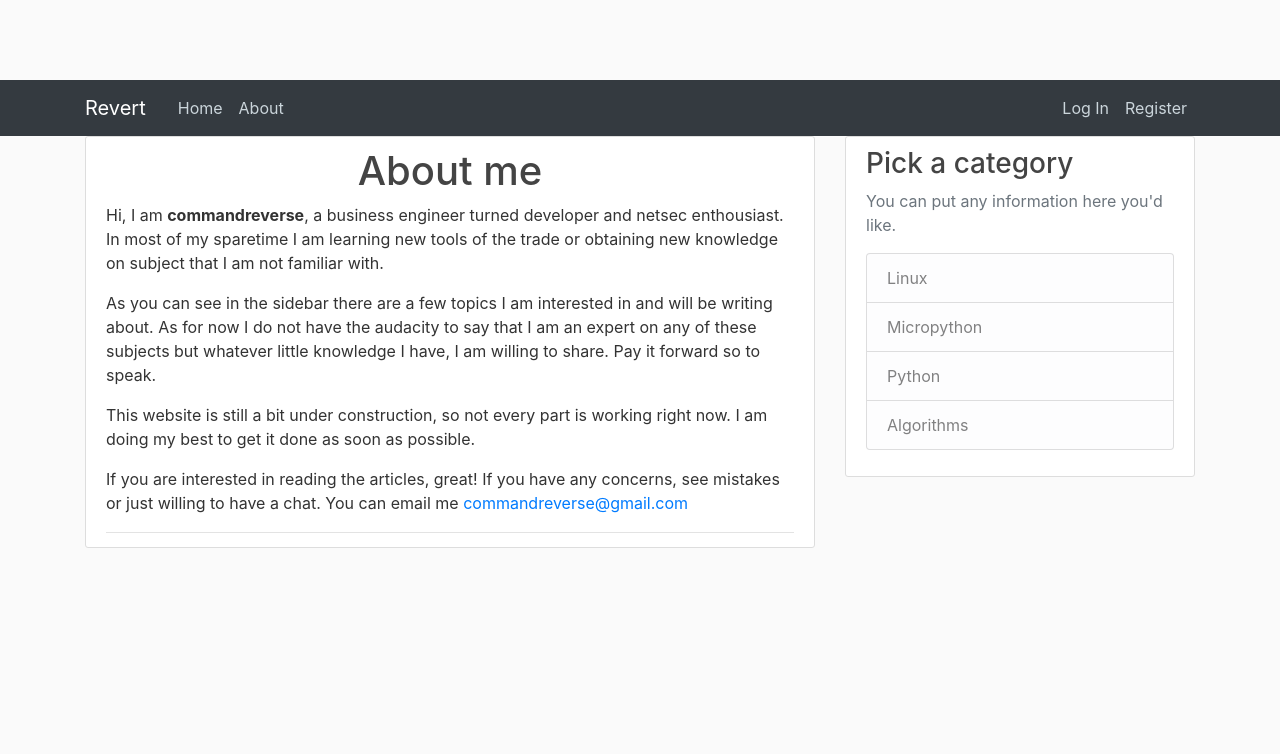
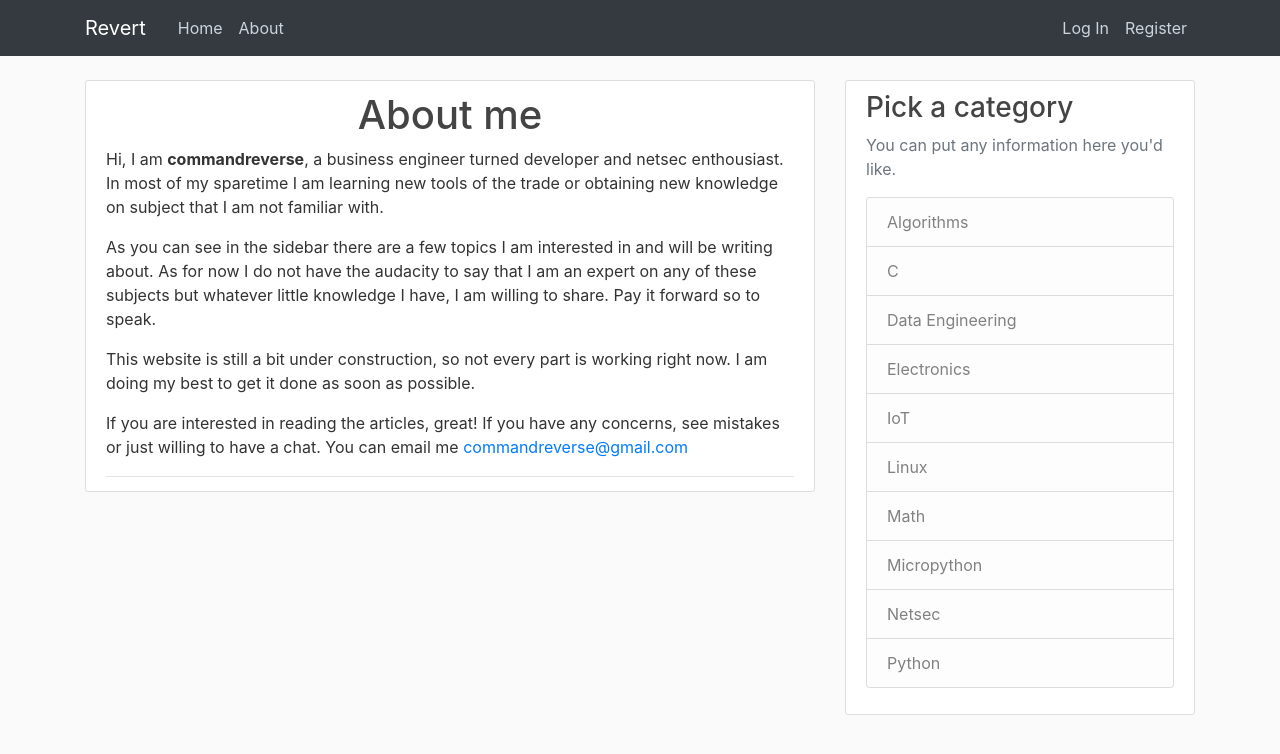
Before and after one commit to Sp00kyB00k/personal_blog, a Flask app: page /about in a window 1280 px wide. Shown: the top 754 px of the page. Run offline with Flask 2, Linux system fonts and the light colour scheme; parts of the project's set-up code (start-up, migrations or seed data) failed here and were passed over; some libraries are stand-ins or nearby versions.

Commit message:
the rest of the update

```diff
--- a/personal_blog/__init__.py
+++ b/personal_blog/__init__.py
@@ -54,7 +54,7 @@ def create_app(config_name):
                 '[in %(pathname)s:%(lineno)d]'))
         file_handler.setLevel(logging.INFO)
         app.logger.addHandler(file_handler)
-    app.logger.setLevel(logging.INFO)
+    app.logger.setLevel(logging.ERROR)
     app.logger.info('Start Personal Blog')
 
     return app
--- a/personal_blog/models.py
+++ b/personal_blog/models.py
@@ -71,7 +71,7 @@ class Role(db.Model):
 class Post(db.Model):
     __tablename__ = 'posts'
     id = db.Column(db.Integer, primary_key=True)
-    title = db.Column(db.Integer, unique=True, nullable=False)
+    title = db.Column(db.String(100), unique=True, nullable=False)
     body = db.Column(db.Text, nullable=False)
     body_html = db.Column(db.Text)
     timestamp = db.Column(db.DateTime, index=True, default=datetime.utcnow)
@@ -130,7 +130,7 @@ class Category(db.Model):
 
     @staticmethod
     def insert_categories():
-        categories = ["Netsec", "Linux", "Micropython", "Algorithms", "Other"]
+        categories = ["Netsec", "Linux", "Python", "Algorithms", "Math", "Data Engineering", "Electronics", "C", "MicroPython", "IoT"]
         for c in categories:
             cat = Category.query.filter_by(name=c).first()
             if cat is None:
--- a/personal_blog/templates/base.html
+++ b/personal_blog/templates/base.html
@@ -28,7 +28,7 @@
     </head>
     <body>
       <header class="site-header">
-        <nav class="navbar navbar-expand-md navbar-dark bg-dark navbar-fixed-top">
+        <nav class="navbar navbar-expand-md navbar-dark bg-dark fixed-top">
           <div class="container">
             <a class="navbar-brand mr-4" href="/">Revert</a>
             <button class="navbar-toggler" type="button" data-toggle="collapse" data-target="#navbarToggle" aria-controls="navbarToggle" aria-expanded="false" aria-label="Toggle navigation">
@@ -75,10 +75,16 @@
               <h3>Pick a category</h3>
               <p class='text-muted'>You can put any information here you'd like.
                 <ul class="list-group">
+                  <a class="list-group-item list-group-item-light" href="{{ url_for('categories.filter_on_category', category='Algorithms') }}">Algorithms</a>
+                  <a class="list-group-item list-group-item-light" href="{{ url_for('categories.filter_on_category', category='C') }}">C</a>
+                  <a class="list-group-item list-group-item-light" href="{{ url_for('categories.filter_on_category', category='Data Engineering') }}">Data Engineering</a>
+                  <a class="list-group-item list-group-item-light" href="{{ url_for('categories.filter_on_category', category='Electronics') }}">Electronics</a>
+                  <a class="list-group-item list-group-item-light" href="{{ url_for('categories.filter_on_category', category='IoT') }}">IoT</a>
                   <a class="list-group-item list-group-item-light" href="{{ url_for('categories.filter_on_category', category='Linux') }}">Linux</a>
-                  <li class="list-group-item list-group-item-light">Micropython</li>
-                  <li class="list-group-item list-group-item-light">Python</li>
-                  <li class="list-group-item list-group-item-light">Algorithms</li>
+                  <a class="list-group-item list-group-item-light" href="{{ url_for('categories.filter_on_category', category='Math') }}">Math</a>
+                  <a class="list-group-item list-group-item-light" href="{{ url_for('categories.filter_on_category', category='Micropython') }}">Micropython</a>
+                  <a class="list-group-item list-group-item-light" href="{{ url_for('categories.filter_on_category', category='Netsec') }}">Netsec</a>
+                  <a class="list-group-item list-group-item-light" href="{{ url_for('categories.filter_on_category', category='Python') }}">Python</a>
                 </ul>
               </p>
             </div>
```
Also changed, not shown: README.md, personal_blog/static/profile_pics/favicon.ico.
